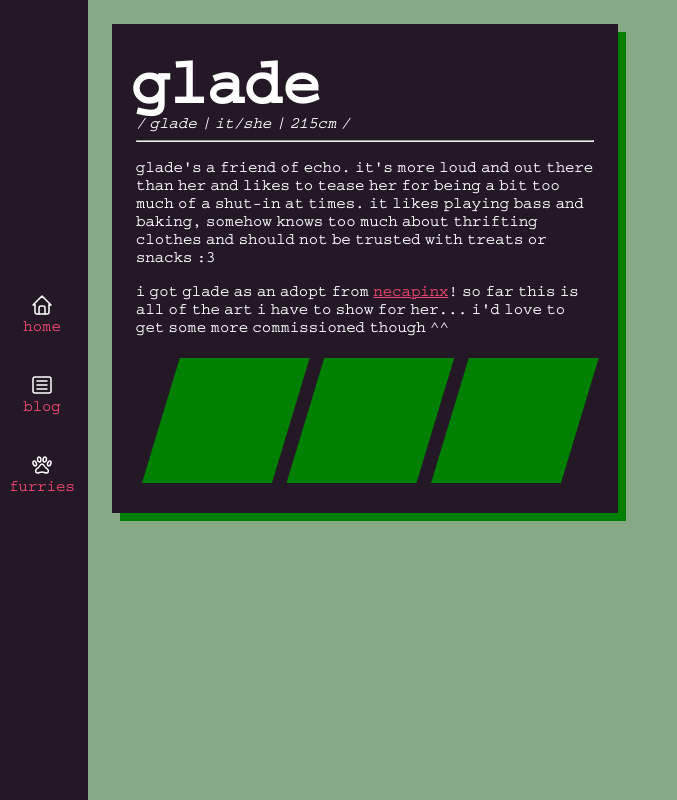
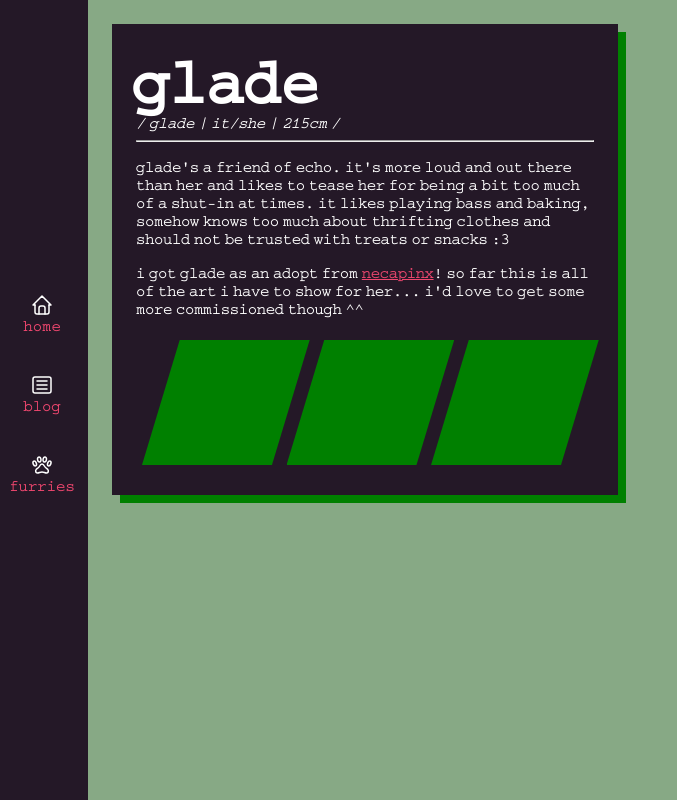
Before and after one commit to ChilledCatz/echokitty-site, a SvelteKit app: page /furries/glade in a window 1280 px wide. Shown: the whole page, without its empty margins (0-677 px from the left). Built offline with nearby package versions, Linux system fonts and the light colour scheme.

Commit message:
edited some more css and added an alternative font as a future readability option

```diff
--- a/src/lib/components/blog/Taglist.svelte
+++ b/src/lib/components/blog/Taglist.svelte
@@ -52,7 +52,7 @@
 
 <style>
     .tag-container {
-        margin-bottom: 8px;
+        margin: 8px 0px;
     }
 
     .tag {
--- a/static/main.css
+++ b/static/main.css
@@ -2,7 +2,13 @@
     font-family: 'Selectric';
     src:
         url('/fonts/Selectric.ttf') format('truetype'),
-        url('/fonts/SLC_.woff') format('woff');
+        url('/fonts/SLC_.woff') format('woff'),
+    }
+
+@font-face {
+    font-family: 'IBM Plex Sans';
+    src:
+        url('/fonts/IBMPlexSans.ttf');
 }
 
 :root {
@@ -27,7 +33,8 @@ body {
     color: var(--text-color);
     font-family: Selectric;
     font-size: medium;
-    font-weight: 500;
+    font-weight: 400;
+    letter-spacing: -0.025rem;
     transition: all 1s;
 }
 
```
Also changed, not shown: src/routes/blog/[post]/+page.svelte (+6 -3 lines), static/fonts/IBMPlexSans.ttf (added).
